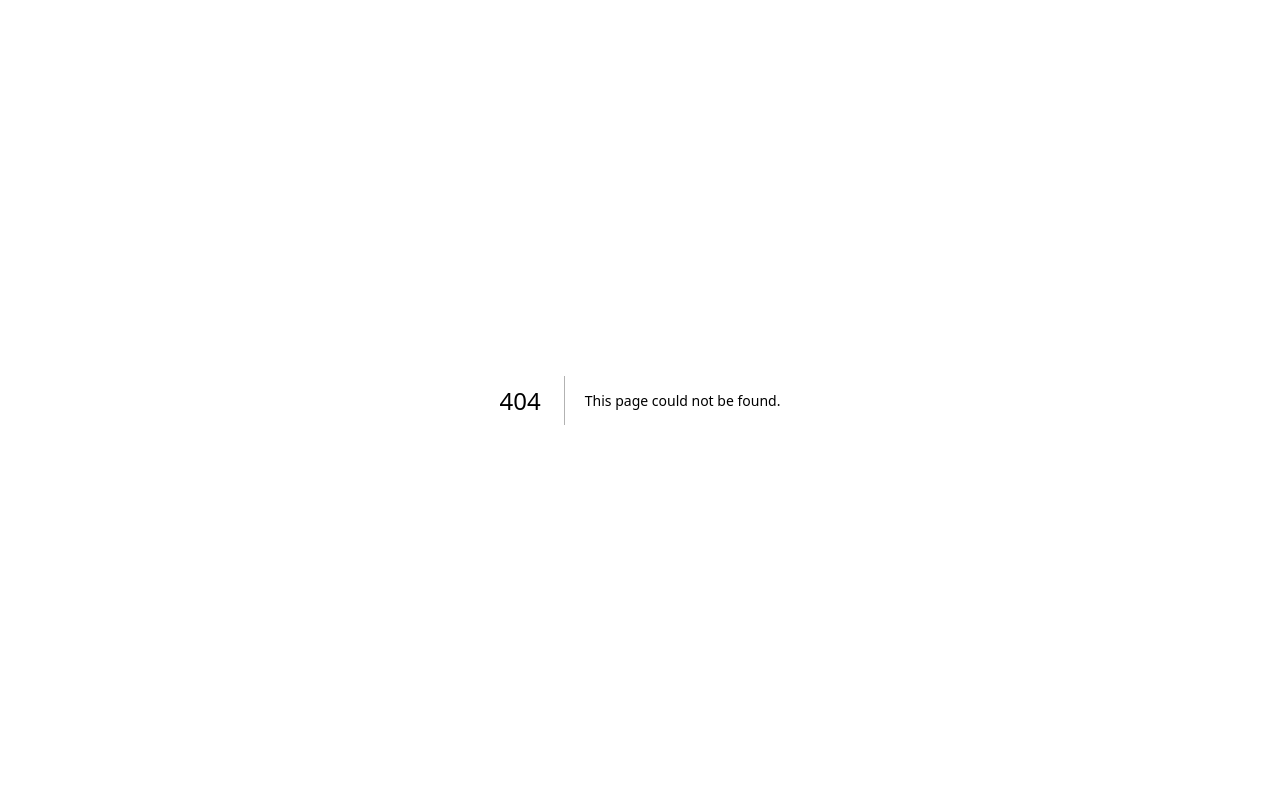
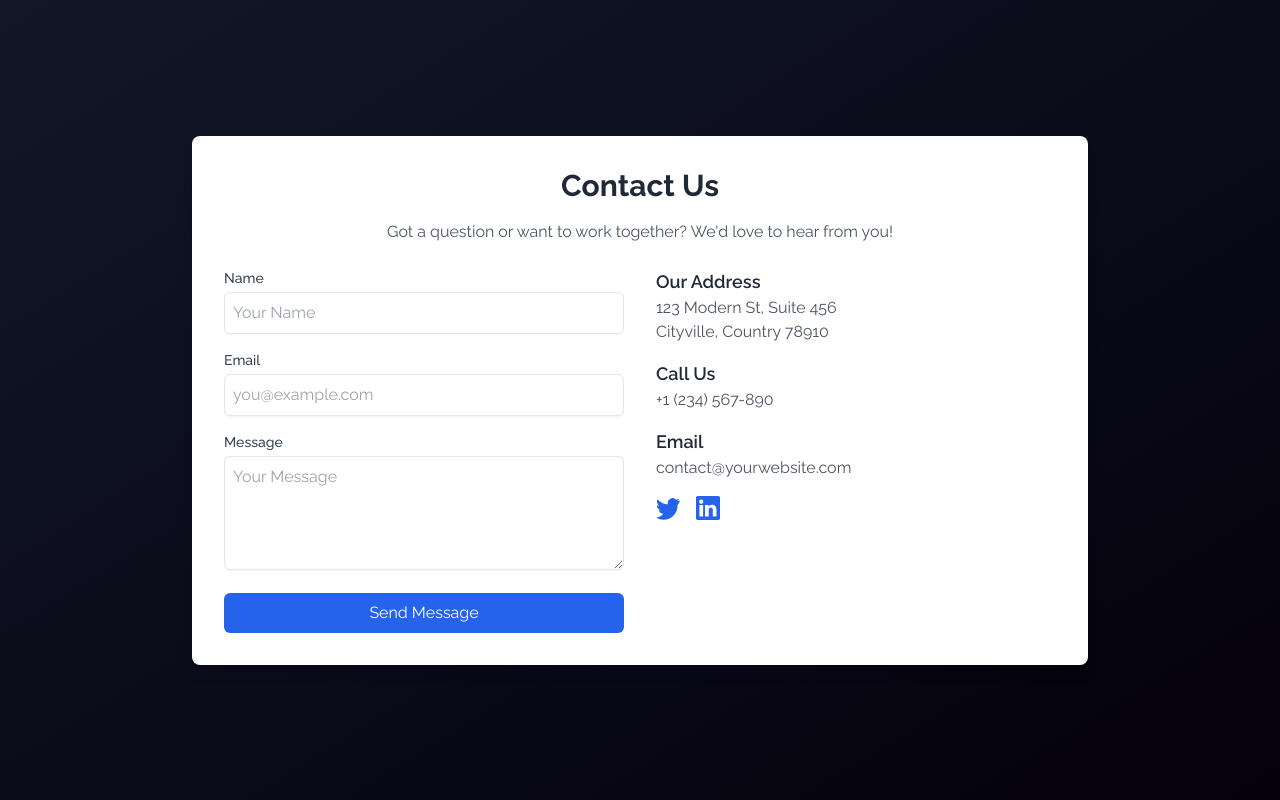
Before and after one commit to Codeclopedia/portfolio_website, a Next.js app: page /contact in a window 1280 px wide. Before the commit this address had no page. Built offline with nearby package versions, Linux system fonts and the light colour scheme; a web font is replaced by a local one.

Commit message:
contact page added

```diff
--- /dev/null
+++ b/app/contact/page.tsx
@@ -0,0 +1,104 @@
+export default function Contact() {
+  return (
+    <>
+      <div className="min-h-screen bg-gradient-to-br from-gray-900 to-[#05000d] flex items-center justify-center px-4">
+        <div className="bg-white rounded-lg shadow-lg p-8 w-full max-w-4xl">
+          <h1 className="text-3xl font-bold text-gray-800 mb-4 text-center">Contact Us</h1>
+          <p className="text-gray-600 text-center mb-6">
+            Got a question or want to work together? We'd love to hear from you!
+          </p>
+          <div className="grid grid-cols-1 md:grid-cols-2 gap-8">
+            <form className="space-y-4">
+              <div>
+                <label htmlFor="name" className="block text-sm font-medium text-gray-700">
+                  Name
+                </label>
+                <input
+                  type="text"
+                  id="name"
+                  name="name"
+                  placeholder="Your Name"
+                  className="mt-1 p-2 w-full border rounded-md focus:ring-blue-500 focus:border-blue-500 shadow-sm"
+                />
+              </div>
+              <div>
+                <label htmlFor="email" className="block text-sm font-medium text-gray-700">
+                  Email
+                </label>
+                <input
+                  type="email"
+                  id="email"
+                  name="email"
+                  placeholder="you@example.com"
+                  className="mt-1 p-2 w-full border rounded-md focus:ring-blue-500 focus:border-blue-500 shadow-sm"
+                />
+              </div>
+              <div>
+                <label htmlFor="message" className="block text-sm font-medium text-gray-700">
+                  Message
+                </label>
+                <textarea
+                  id="message"
+                  name="message"
+                  placeholder="Your Message"
+                  rows={4}
+                  className="mt-1 p-2 w-full border rounded-md focus:ring-blue-500 focus:border-blue-500 shadow-sm"
+                ></textarea>
+              </div>
+              <button
+                type="submit"
+                className="w-full bg-blue-600 text-white py-2 px-4 rounded-md hover:bg-blue-700 focus:outline-none focus:ring-2 focus:ring-blue-500 focus:ring-offset-2"
+              >
+                Send Message
+              </button>
+            </form>
+            <div className="space-y-4 text-gray-600">
+              <div>
+                <h2 className="text-lg font-semibold text-gray-800">Our Address</h2>
+                <p>123 Modern St, Suite 456<br />Cityville, Country 78910</p>
+              </div>
+              <div>
+                <h2 className="text-lg font-semibold text-gray-800">Call Us</h2>
+                <p>+1 (234) 567-890</p>
+              </div>
+              <div>
+                <h2 className="text-lg font-semibold text-gray-800">Email</h2>
+                <p>contact@yourwebsite.com</p>
+              </div>
+              <div className="flex space-x-4">
+                <a
+                  href="#"
+                  className="text-blue-600 hover:text-blue-800"
+                  aria-label="Twitter"
+                >
+                  <svg
+                    className="h-6 w-6"
+                    fill="currentColor"
+                    xmlns="http://www.w3.org/2000/svg"
+                    viewBox="0 0 24 24"
+                  >
+                    <path d="M24 4.557a9.817 9.817 0 01-2.828.775 4.932 4.932 0 002.165-2.724 9.865 9.865 0 01-3.127 1.195 4.917 4.917 0 00-8.384 4.482A13.941 13.941 0 011.671 3.149a4.917 4.917 0 001.523 6.573A4.886 4.886 0 01.964 9.3v.062a4.917 4.917 0 003.946 4.827 4.902 4.902 0 01-2.212.085 4.917 4.917 0 004.588 3.415A9.865 9.865 0 010 21.543a13.933 13.933 0 007.548 2.212c9.057 0 14.01-7.514 14.01-14.02 0-.213-.005-.426-.014-.637A10.004 10.004 0 0024 4.557z" />
+                  </svg>
+                </a>
+                <a
+                  href="#"
+                  className="text-blue-600 hover:text-blue-800"
+                  aria-label="LinkedIn"
+                >
+                  <svg
+                    className="h-6 w-6"
+                    fill="currentColor"
+                    xmlns="http://www.w3.org/2000/svg"
+                    viewBox="0 0 24 24"
+                  >
+                    <path d="M22.23 0H1.77C.792 0 0 .774 0 1.729v20.542C0 23.226.792 24 1.77 24h20.46c.977 0 1.77-.774 1.77-1.729V1.729C24 .774 23.207 0 22.23 0zM7.12 20.452H3.453V9.039H7.12v11.413zM5.287 7.756c-1.146 0-2.075-.93-2.075-2.074S4.141 3.606 5.287 3.606a2.075 2.075 0 010 4.15zm15.165 12.696h-3.665V14.73c0-1.367-.027-3.124-1.905-3.124-1.906 0-2.198 1.49-2.198 3.02v5.825h-3.665V9.039h3.518v1.561h.05c.49-.925 1.693-1.904 3.486-1.904 3.726 0 4.414 2.452 4.414 5.64v6.116z" />
+                  </svg>
+                </a>
+              </div>
+            </div>
+          </div>
+        </div>
+      </div>
+    </>
+  );
+}
--- a/app/page.tsx
+++ b/app/page.tsx
@@ -6,6 +6,7 @@ import About from "@/components/main/about_section";
 import CreativeMessage from "@/components/objects/creative_message";
 import Projects from "@/components/main/projects_section";
 import DiscussIdeas from "@/components/main/design_idea";
+import Link from "next/dist/client/link";
 
 export default function Home() {
 
@@ -19,6 +20,9 @@ export default function Home() {
      <CreativeMessage/>
      <Projects/>
      <DiscussIdeas/>
+     <section className="w-full">
+      <p className="flex gap-1 items-center justify-center place-items-center">Made By <a className="text-lime-500 hover:underline" href="https://google.com">Encoded ©</a></p>
+     </section>
     </div>
   );
 }
--- a/components/main/design_idea.tsx
+++ b/components/main/design_idea.tsx
@@ -1,21 +1,58 @@
+import { useState } from "react";
+
 // pages/discuss-ideas.js
 export default function DiscussIdeas() {
+const [isHoveredOverResumeText, setisHoveredOverResumeText] = useState(false);
+
+function onResumeHovered(value:boolean){
+  console.log("inside vunctio")
+  setisHoveredOverResumeText(value)
+}
+
+function followMeClickAction(){
+  console.log("follow me clicked")
+  var a = document.createElement("a");
+  a.href="https://www.linkedin.com/in/chetan-joshi-216178250/";
+  document.body.appendChild(a);
+  a.click();
+  document.body.removeChild(a);
+}
+
+function contactMeClickAction(){
+  console.log("follow me clicked")
+  var a = document.createElement("a");
+  a.href="/contact/";
+  document.body.appendChild(a);
+  a.click();
+  document.body.removeChild(a);
+
+}
+
+function downloadResume(){
+  const link = document.createElement('a');
+  link.href = 'https://drive.google.com/file/d/1MoeVFd_wkMkrIu1QD5-cJ2thN8KUvUdA/view?usp=sharing'; // Path to your PDF file
+  link.download = 'MyCustomFileName.pdf'; // Custom file name
+  document.body.appendChild(link);
+  link.click();
+  document.body.removeChild(link);
+}
+
     return (
-      <div id="contact" className="min-h-screen flex flex-col justify-center items-center bg-black bg-gradient-to-b from-gray-900 to-[#05000d]">
+      <div id="contact" className="min-h-screen flex flex-col justify-center px-10 items-center bg-black bg-gradient-to-b from-gray-900 to-[#05000d]">
         {/* Main Card Section */}
-        <div className="bg-lime-500 text-center w-full max-w-5xl rounded-b-[100px] py-20 px-10 relative">
+        <div className="bg-lime-500 text-center w-full rounded-b-[100px] py-20 px-10 relative">
           {/* Headline */}
-          <h1 className="text-5xl md:text-7xl font-extrabold text-black mb-12">
+          <h1 className="text-5xl md:text-7xl font-black text-black mb-12">
             LET’S DISCUSS <br /> YOUR IDEAS
           </h1>
 
           {/* Buttons */}
           <div className="flex justify-center space-x-6">
-            <button className="bg-black text-lime-500 font-semibold text-lg py-3 px-8 rounded-full hover:bg-lime-600 hover:text-black transition">
-              TALKS NOW
+            <button onClick={contactMeClickAction} className="bg-black text-lime-500 font-semibold text-lg py-3 px-8 rounded-full hover:bg-lime-600 hover:text-black transition">
+              CONTACT ME
             </button>
-            <button className="border-2 border-black text-black font-semibold text-lg py-3 px-8 rounded-full hover:bg-black hover:text-lime-500 transition">
-              FOLLOW US
+            <button onClick={followMeClickAction} className="border-2 border-black text-black font-semibold text-lg py-3 px-8 rounded-full hover:bg-black hover:text-lime-500 transition">
+              FOLLOW ME
             </button>
           </div>
 
@@ -29,8 +66,8 @@ export default function DiscussIdeas() {
         </div>
 
         {/* Footer Text */}
-        <div className="mt-10 text-lime-500 text-xl font-semibold">
-          Das Grüne
+        <div onMouseEnter={()=>onResumeHovered(true)} onMouseLeave={()=>onResumeHovered(false)} className="flex mt-10 text-lime-500 text-xl gap-1 font-semibold cursor-pointer">
+         Resume  {isHoveredOverResumeText&& (<svg onClick={downloadResume} href="https://drive.google.com/file/d/1MoeVFd_wkMkrIu1QD5-cJ2thN8KUvUdA/view?usp=sharing" xmlns="http://www.w3.org/2000/svg" height="24px" viewBox="0 -960 960 960" width="24px" fill="#84cc16"><path d="M260-160q-91 0-155.5-63T40-377q0-78 47-139t123-78q17-72 85-137t145-65q33 0 56.5 23.5T520-716v242l64-62 56 56-160 160-160-160 56-56 64 62v-242q-76 14-118 73.5T280-520h-20q-58 0-99 41t-41 99q0 58 41 99t99 41h480q42 0 71-29t29-71q0-42-29-71t-71-29h-60v-80q0-48-22-89.5T600-680v-93q74 35 117 103.5T760-520q69 8 114.5 59.5T920-340q0 75-52.5 127.5T740-160H260Zm220-358Z"/></svg>)}
         </div>
       </div>
     );
--- a/components/main/projects_section.tsx
+++ b/components/main/projects_section.tsx
@@ -1,23 +1,40 @@
+
+import { useState } from "react";
 import ServicesButtons from "../objects/services_button";
-import "../styles/project_styles.css"
+import "../styles/project_styles.css";
+import '@splidejs/splide/css';
+
+
 
 export default function Projects() {
   return (
     <section id="projects" className="projects">
-        <AboutTextSection/>
-        <AboutProjectTypeSection/>
+      <AboutTextSection />
+      <AboutProjectTypeSection />
     </section>
   );
 }
 
-function AboutTextSection(){
+function AboutTextSection() {
   return (
     <div><h1 className="flex">Projects<p className="flex" style={{ fontFamily: "roboto" }}>.</p></h1></div>
   )
 }
 
-function AboutProjectTypeSection(){
+function AboutProjectTypeSection() {
+  const [typeOfProject, setTypeOfProject] = useState("websites")
   return (
-        <ServicesButtons listOfButtons={["Website","Applications"]}/>
+    <div> <ServicesButtons buttonClick={(value: string) => { setTypeOfProject(value) }} listOfButtons={["Website", "Applications"]} />
+      <section className="splide" role="group" aria-label="Splide Basic HTML Example">
+        <div className="splide__track">
+          <ul className="splide__list">
+            <li className="splide__slide">Slide 01</li>
+            <li className="splide__slide">Slide 02</li>
+            <li className="splide__slide">Slide 03</li>
+          </ul>
+        </div>
+      </section>
+    </div>
+
   )
 }
--- a/components/objects/services_button.tsx
+++ b/components/objects/services_button.tsx
@@ -1,23 +1,23 @@
+import { useState } from "react";
 
 
 interface ServicesButtonsProps {
+  buttonClick: CallableFunction;
   listOfButtons: string[];
 }
 
-const ServicesButtons : React.FC<ServicesButtonsProps> = ({listOfButtons}) => {
-
+const ServicesButtons : React.FC<ServicesButtonsProps> = ({buttonClick,listOfButtons}) => {
     const icon = <svg xmlns="http://www.w3.org/2000/svg" height="24px" viewBox="0 -960 960 960" width="24px" fill="#e8eaed"><path d="M480-80q-82 0-155-31.5t-127.5-86Q143-252 111.5-325T80-480q0-83 31.5-155.5t86-127Q252-817 325-848.5T480-880q83 0 155.5 31.5t127 86q54.5 54.5 86 127T880-480q0 82-31.5 155t-86 127.5q-54.5 54.5-127 86T480-80Zm0-82q26-36 45-75t31-83H404q12 44 31 83t45 75Zm-104-16q-18-33-31.5-68.5T322-320H204q29 50 72.5 87t99.5 55Zm208 0q56-18 99.5-55t72.5-87H638q-9 38-22.5 73.5T584-178ZM170-400h136q-3-20-4.5-39.5T300-480q0-21 1.5-40.5T306-560H170q-5 20-7.5 39.5T160-480q0 21 2.5 40.5T170-400Zm216 0h188q3-20 4.5-39.5T580-480q0-21-1.5-40.5T574-560H386q-3 20-4.5 39.5T380-480q0 21 1.5 40.5T386-400Zm268 0h136q5-20 7.5-39.5T800-480q0-21-2.5-40.5T790-560H654q3 20 4.5 39.5T660-480q0 21-1.5 40.5T654-400Zm-16-240h118q-29-50-72.5-87T584-782q18 33 31.5 68.5T638-640Zm-234 0h152q-12-44-31-83t-45-75q-26 36-45 75t-31 83Zm-200 0h118q9-38 22.5-73.5T376-782q-56 18-99.5 55T204-640Z"/></svg>
 
     return (
       <div className="service_button_style">
         {/* Button 1 */}
-        {listOfButtons.map((e)=>(
-          <button key={e}>
-          <span className="text-xl">{icon}</span> {/* Replace with an appropriate icon */}
+        {listOfButtons.map((e,index)=>(
+          <button onClick={()=>buttonClick()} className={`text-xl text-black`} key={e}>
+          <span className={`text-xl`}>{icon}</span>
           {e}
         </button>
         ))}
-
       </div>
     );
   };
--- a/package.json
+++ b/package.json
@@ -10,6 +10,8 @@
   },
   "dependencies": {
     "@gsap/react": "^2.1.1",
+    "@splidejs/react-splide": "^0.7.12",
+    "@splidejs/splide": "^4.1.4",
     "gsap": "^3.12.5",
     "next": "15.1.1",
     "react": "^19.0.0",
```
Also changed, not shown: components/objects/project_slider.tsx (added, +42 -0 lines), public/images/objects/download-square-svgrepo-com.svg (added), 1 other file (tests, documents, lock files or other folders). Lines whose indentation alone changed are shown as unchanged.
